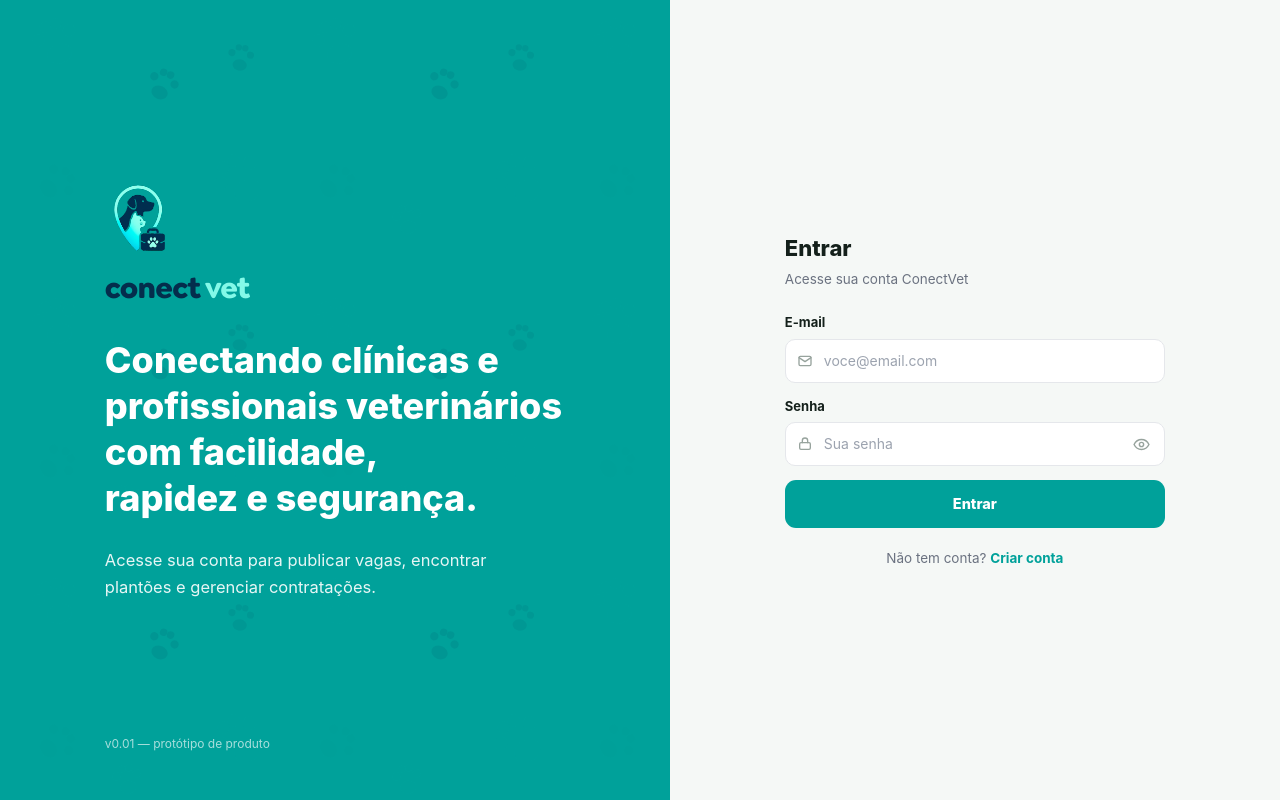
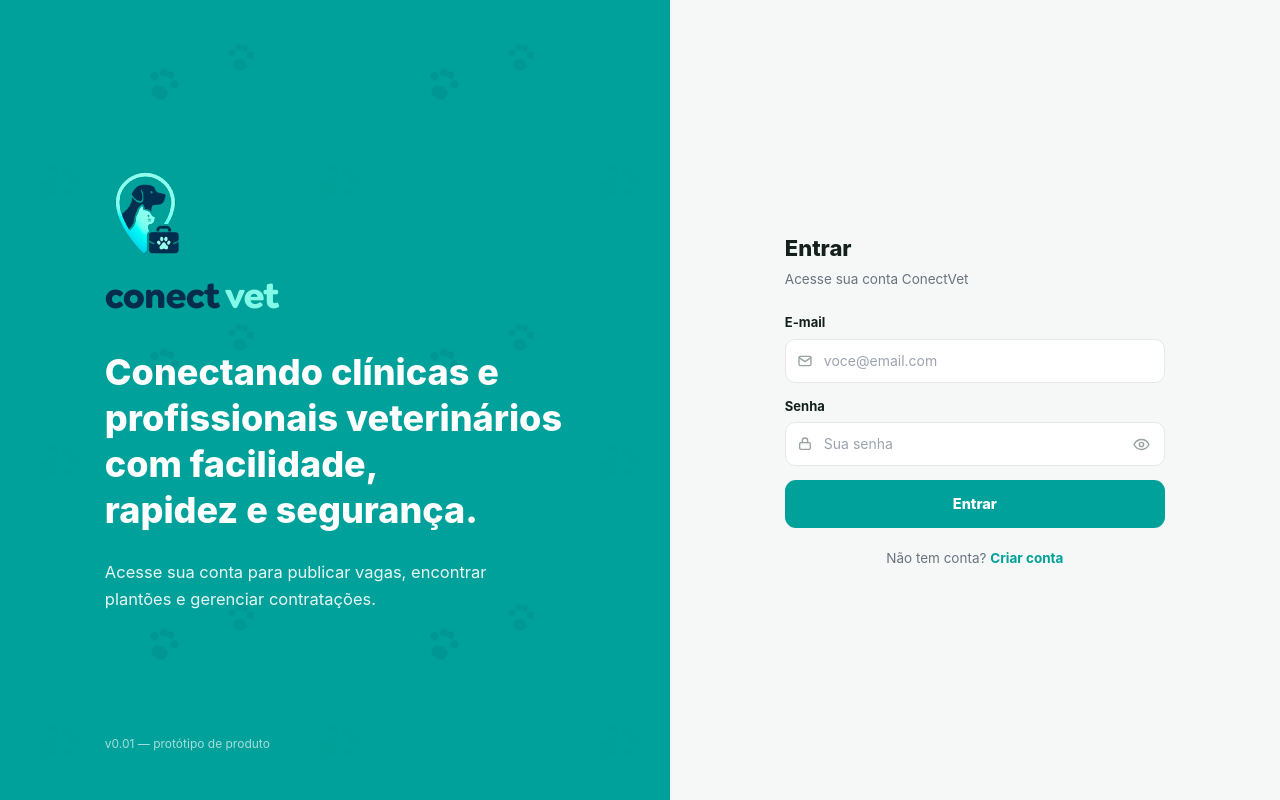
Before and after one commit to Rodrigueira97/ConectVet, a Next.js app: page / in a window 1280 px wide. Built offline with nearby package versions, Linux system fonts and the light colour scheme; no server answers.

Commit message:
fix: login

```diff
--- a/app/page.tsx
+++ b/app/page.tsx
@@ -41,14 +41,14 @@ export default function LoginPage() {
                          md:h-full md:max-w-[460px] md:min-[1600px]:max-w-[520px] md:items-start md:flex-1 md:gap-0">
           <div className="login-copy-group flex flex-col gap-4 items-center md:items-start md:gap-[26px]">
             <div className="flex flex-col items-center gap-4 md:items-start md:gap-3.5">
-              <div className="w-[136px] h-[136px] md:w-[68px] md:h-[68px] md:min-[1600px]:w-20 md:min-[1600px]:h-20 shrink-0 flex items-center justify-center">
+              <div className="w-[136px] h-[136px] md:w-[84px] md:h-[84px] md:min-[1600px]:w-24 md:min-[1600px]:h-24 shrink-0 flex items-center justify-center">
                 <img
                   src="/logo.svg"
                   alt="ConectVet"
                   className="w-full h-full object-contain drop-shadow-[0_6px_16px_rgba(4,45,76,0.35)] md:drop-shadow-none"
                 />
               </div>
-              <div className="text-[40px] md:text-[30px] md:min-[1600px]:text-[34px] font-extrabold tracking-tight font-brand">
+              <div className="text-[40px] md:text-[36px] md:min-[1600px]:text-[40px] font-extrabold tracking-tight font-brand">
                 <span className="text-ink">conect</span> <span className="text-[#83F9E8]">vet</span>
               </div>
             </div>
```
